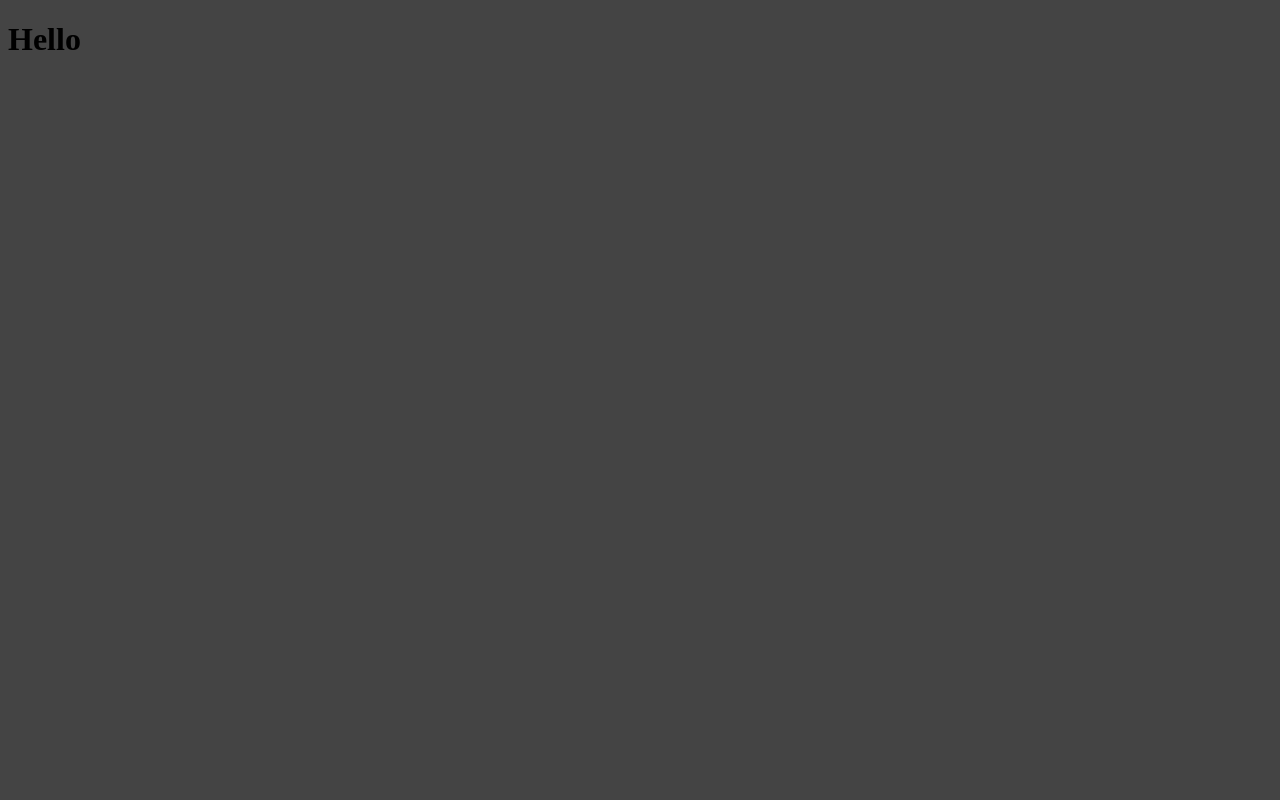
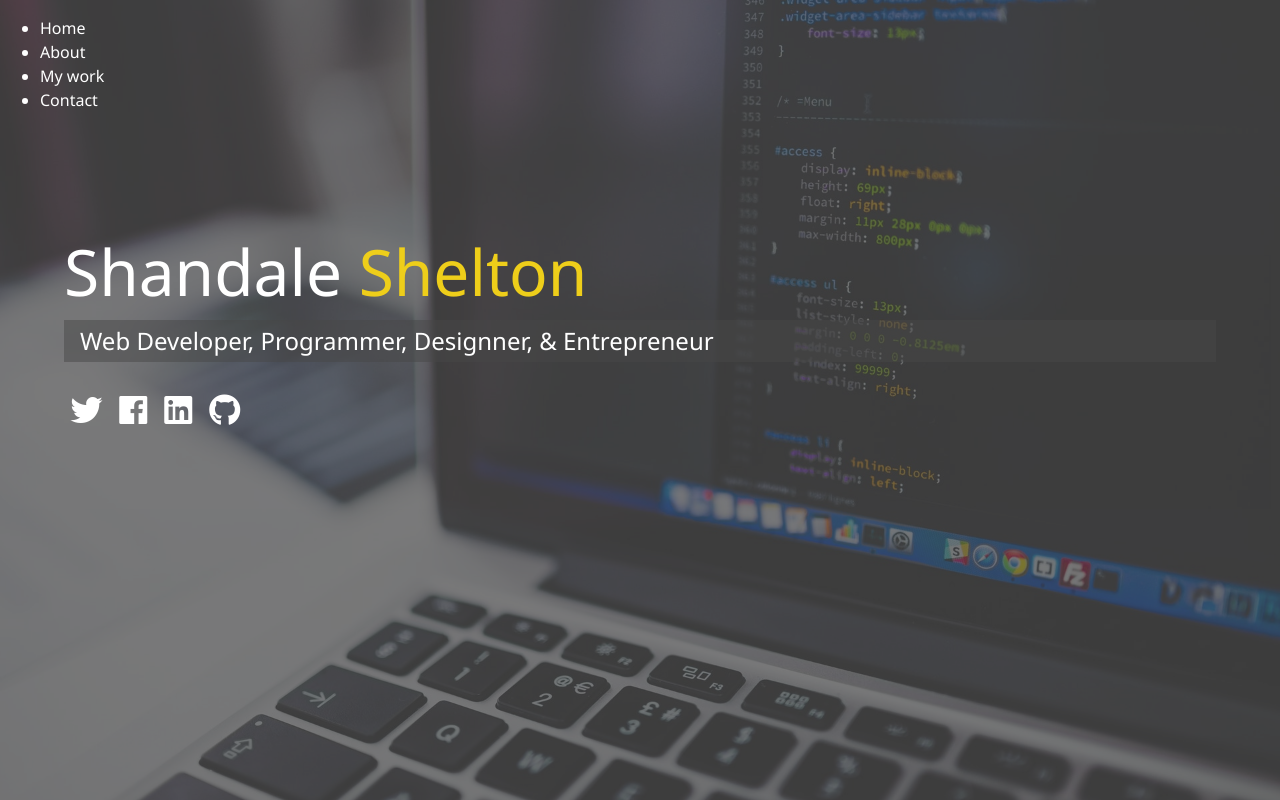
Before and after one commit to Shandale0491/Modern-Portfolio, a website: page assets/index.html in a window 1280 px wide. Drawn offline with Linux system fonts and the light colour scheme.

Commit message:
Index mark up and main sass

```diff
--- a/assets/index.html
+++ b/assets/index.html
@@ -5,12 +5,72 @@
     <meta charset="UTF-8">
     <meta name="viewport" content="width=device-width, initial-scale=1.0">
     <meta http-equiv="X-UA-Compatible" content="ie=edge">
+    <link rel="stylesheet" href="https://use.fontawesome.com/releases/v5.2.0/css/all.css" integrity="sha384-hWVjflwFxL6sNzntih27bfxkr27PmbbK/iSvJ+a4+0owXq79v+lsFkW54bOGbiDQ"
+        crossorigin="anonymous">
     <link rel="stylesheet" href="css/main.css">
     <title>Welcome To My Portfolio</title>
 </head>
 
-<body>
-    <h1>Hello</h1>
+<body id="bg-img">
+
+    <header>
+        <div class="menu-btn">
+            <div class="btn-line"></div>
+            <div class="btn-line"></div>
+            <div class="btn-line"></div>
+        </div>
+        <nav class="menu">
+            <div class="menu-branding">
+                <div class="portriat">
+
+                </div>
+            </div>
+            <ul class="menu-nav">
+                <li class="nav-item">
+                    <a href="index.html" class="nav-link">
+                        Home</a>
+                </li>
+                <li class="nav-item">
+                    <a href="about.html" class="nav-link">
+                        About</a>
+                </li>
+                <li class="nav-item">
+                    <a href="work.html" class="nav-link">
+                        My work</a>
+                </li>
+                <li class="nav-item">
+                    <a href="contact.html" class="nav-link">
+                        Contact</a>
+                </li>
+            </ul>
+        </nav>
+    </header>
+
+    <main id="home">
+        <h1 class="lg-heading">
+            Shandale
+            <span class="text-secondary">Shelton</span>
+        </h1>
+        <h2 class="sm-heading">
+            Web Developer, Programmer, Designner, & Entrepreneur
+        </h2>
+        <div class="icons">
+            <a href="#">
+                <i class="fab fa-twitter fa-2x"></i>
+            </a>
+            <a href="#">
+                <i class="fab fa-facebook fa-2x"></i>
+            </a>
+            <a href="#">
+                <i class="fab fa-linkedin fa-2x"></i>
+            </a>
+            <a href="#">
+                <i class="fab fa-github fa-2x"></i>
+            </a>
+        </div>
+    </main>
+
+    <script src="js/main.js"></script>
 </body>
 
 </html>
--- /dev/null
+++ b/scss/_config.scss
@@ -0,0 +1,30 @@
+$primary-color: #444;
+$secondary-color: #eece1a;
+$show-home-image: true;
+$home-image: url(../img/background.jpg);
+$background-opacity: 0.7;
+
+@mixin easeOut {
+  transition: all 0.5s ease-out;
+}
+
+@mixin background {
+  @if $show-home-image {
+    &#bg-img {
+      background: $home-image;
+      background-attachment: fixed;
+      background-size: cover;
+
+      &:after {
+        content: "";
+        position: absolute;
+        top: 0;
+        right: 0;
+        width: 100%;
+        height: 100%;
+        background: rgba($primary-color, $background-opacity);
+        z-index: -1;
+      }
+    }
+  }
+}
--- a/scss/main.scss
+++ b/scss/main.scss
@@ -1,5 +1,74 @@
-$primary-color: #444;
+@import "config";
+
+* {
+  box-sizing: border-box;
+}
 
 body {
+  @include background;
   background: $primary-color;
+  color: #fff;
+  height: 100%;
+  margin: 0;
+  font-family: "Segoe UI", Tahoma, Geneva, Verdana, sans-serif;
+  line-height: 1.5;
 }
+
+// headings
+
+h1,
+h2,
+h3 {
+  margin: 0;
+  font-weight: 400;
+
+  &.lg-heading {
+    font-size: 4rem;
+  }
+
+  &.sm-heading {
+    margin-bottom: 2rem;
+    padding: 0.2rem 1rem;
+    background: rgba(lighten($primary-color, 2), 0.5);
+  }
+}
+
+a {
+  color: #fff;
+  text-decoration: none;
+}
+
+header {
+  position: fixed;
+  z-index: 2;
+  width: 100%;
+}
+
+.text-secondary {
+  color: $secondary-color;
+}
+
+main {
+  padding: 4rem;
+  height: 100%;
+
+  .icons {
+    margin-top: 1rem;
+
+    a {
+      padding: 0.4rem;
+
+      &:hover {
+        color: $secondary-color;
+        @include easeOut();
+      }
+    }
+  }
+
+  &#home {
+    overflow: hidden;
+    h1 {
+      margin-top: 20vh;
+    }
+  }
+}
```
Also changed, not shown: assets/css/main.css, assets/img/background.jpg (added), assets/img/project1.jpg (added), assets/img/project2.jpg (added), assets/img/project3.jpg (added), assets/img/project4.jpg (added), assets/img/project5.jpg (added), assets/js/main.js (added).
